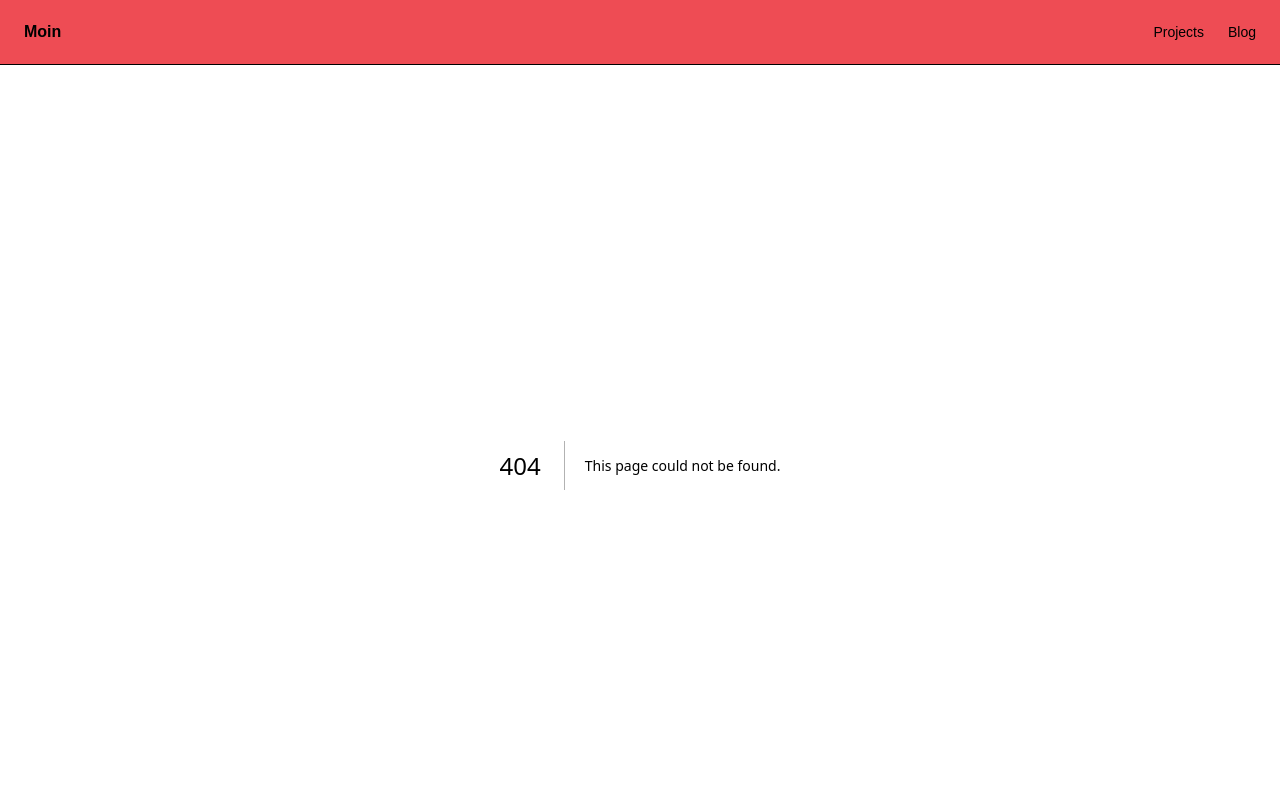
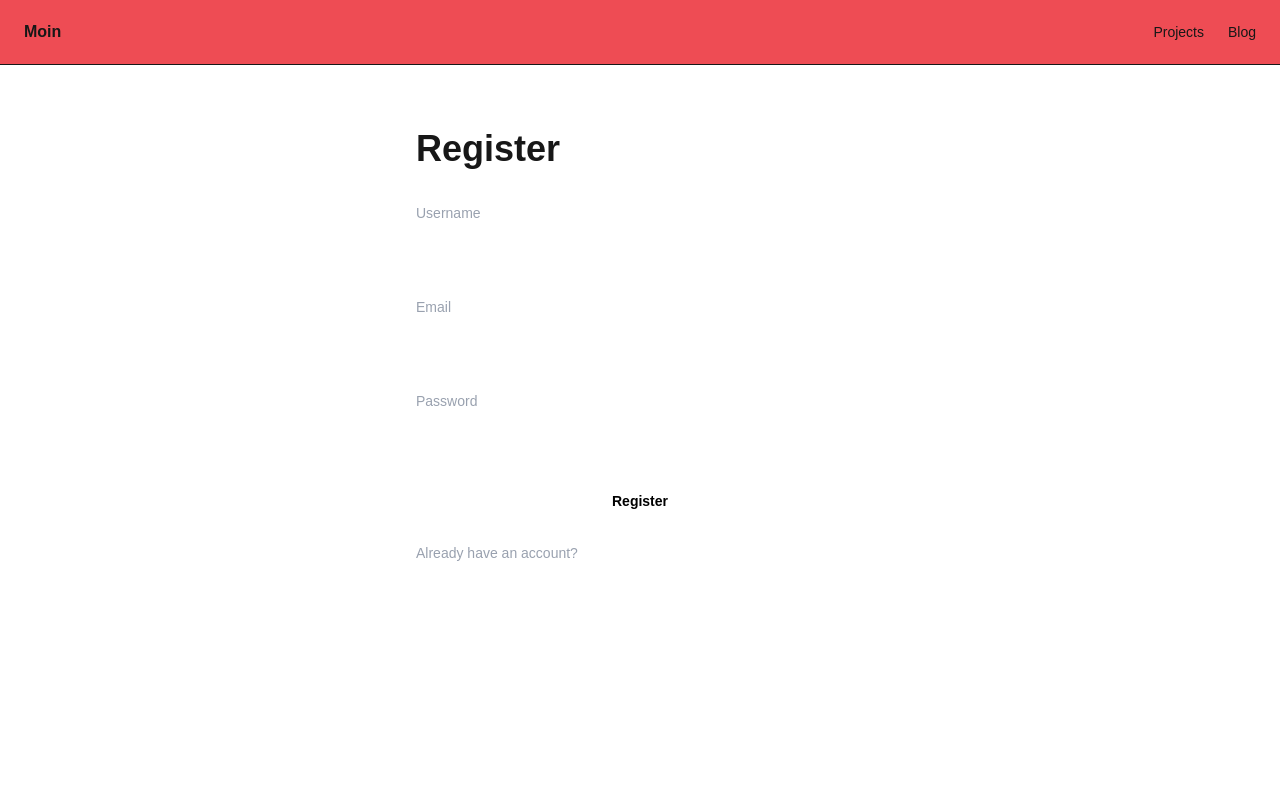
Before and after one commit to Moin-Palekar/personal-website, a Next.js app: page /register in a window 1280 px wide. Before the commit this address had no page. Shown: the top 800 px of the page. Built offline with nearby package versions, Linux system fonts and the light colour scheme.

Commit message:
feat: add login and register UI, store JWT

```diff
--- a/app/blog/new/page.tsx
+++ b/app/blog/new/page.tsx
@@ -11,7 +11,10 @@ export default function NewBlog() {
   async function handleSubmit() {
   const res = await fetch("http://localhost:8000/blogs", {
     method: "POST",
-      headers: { "Content-Type": "application/json" },
+    headers: {
+      "Content-Type": "application/json",
+      "Authorization": "Bearer " + localStorage.getItem("token"),
+    },
     body: JSON.stringify({
       title,
       content,
--- /dev/null
+++ b/app/login/page.tsx
@@ -0,0 +1,62 @@
+"use client";
+import { useState } from "react";
+import { useRouter } from "next/navigation";
+
+export default function LoginPage() {
+  const router = useRouter();
+  const [email, setEmail] = useState("");
+  const [password, setPassword] = useState("");
+  const [error, setError] = useState("");
+
+  async function handleSubmit() {
+    const res = await fetch("http://localhost:8000/auth/login", {
+      method: "POST",
+      headers: { "Content-Type": "application/json" },
+      body: JSON.stringify({ email, password }),
+    });
+
+    const data = await res.json();
+
+    if (res.ok) {
+      localStorage.setItem("token", data.token);
+      router.push("/blog");
+    } else {
+      setError(data.error);
+    }
+  }
+
+  return (
+    <main className="min-h-screen px-6 py-16">
+      <div className="mx-auto max-w-md">
+        <h1 className="text-4xl font-bold">Login</h1>
+        {error && <p className="mt-4 text-red-400">{error}</p>}
+        <div className="mt-8 flex flex-col gap-6">
+          <div>
+            <label className="text-sm text-gray-400">Email</label>
+            <input
+              value={email}
+              onChange={(e) => setEmail(e.target.value)}
+              className="mt-1 w-full rounded-lg border border-white/10 bg-white/5 px-4 py-2 text-white outline-none focus:border-white/30"
+            />
+          </div>
+          <div>
+            <label className="text-sm text-gray-400">Password</label>
+            <input
+              type="password"
+              value={password}
+              onChange={(e) => setPassword(e.target.value)}
+              className="mt-1 w-full rounded-lg border border-white/10 bg-white/5 px-4 py-2 text-white outline-none focus:border-white/30"
+            />
+          </div>
+          <button
+            onClick={handleSubmit}
+            className="rounded-lg bg-white px-6 py-2 text-sm font-semibold text-black hover:bg-gray-200"
+          >
+            Login
+          </button>
+          <p className="text-sm text-gray-400">Don't have an account? <a href="/register" className="text-white underline">Register</a></p>
+        </div>
+      </div>
+    </main>
+  );
+}
--- /dev/null
+++ b/app/register/page.tsx
@@ -0,0 +1,70 @@
+"use client";
+import { useState } from "react";
+import { useRouter } from "next/navigation";
+
+export default function RegisterPage() {
+  const router = useRouter();
+  const [username, setUsername] = useState("");
+  const [email, setEmail] = useState("");
+  const [password, setPassword] = useState("");
+  const [error, setError] = useState("");
+
+  async function handleSubmit() {
+    const res = await fetch("http://localhost:8000/auth/register", {
+      method: "POST",
+      headers: { "Content-Type": "application/json" },
+      body: JSON.stringify({ username, email, password }),
+    });
+
+    const data = await res.json();
+
+    if (res.ok) {
+      router.push("/login");
+    } else {
+      setError(data.error);
+    }
+  }
+
+  return (
+    <main className="min-h-screen px-6 py-16">
+      <div className="mx-auto max-w-md">
+        <h1 className="text-4xl font-bold">Register</h1>
+        {error && <p className="mt-4 text-red-400">{error}</p>}
+        <div className="mt-8 flex flex-col gap-6">
+          <div>
+            <label className="text-sm text-gray-400">Username</label>
+            <input
+              value={username}
+              onChange={(e) => setUsername(e.target.value)}
+              className="mt-1 w-full rounded-lg border border-white/10 bg-white/5 px-4 py-2 text-white outline-none focus:border-white/30"
+            />
+          </div>
+          <div>
+            <label className="text-sm text-gray-400">Email</label>
+            <input
+              value={email}
+              onChange={(e) => setEmail(e.target.value)}
+              className="mt-1 w-full rounded-lg border border-white/10 bg-white/5 px-4 py-2 text-white outline-none focus:border-white/30"
+            />
+          </div>
+          <div>
+            <label className="text-sm text-gray-400">Password</label>
+            <input
+              type="password"
+              value={password}
+              onChange={(e) => setPassword(e.target.value)}
+              className="mt-1 w-full rounded-lg border border-white/10 bg-white/5 px-4 py-2 text-white outline-none focus:border-white/30"
+            />
+          </div>
+          <button
+            onClick={handleSubmit}
+            className="rounded-lg bg-white px-6 py-2 text-sm font-semibold text-black hover:bg-gray-200"
+          >
+            Register
+          </button>
+          <p className="text-sm text-gray-400">Already have an account? <a href="/login" className="text-white underline">Login</a></p>
+        </div>
+      </div>
+    </main>
+  );
+}
```
Lines whose indentation alone changed are shown as unchanged.
